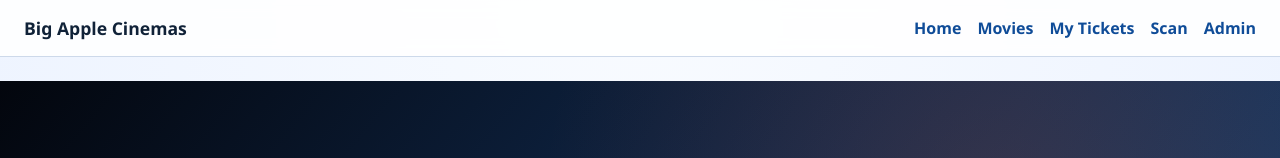
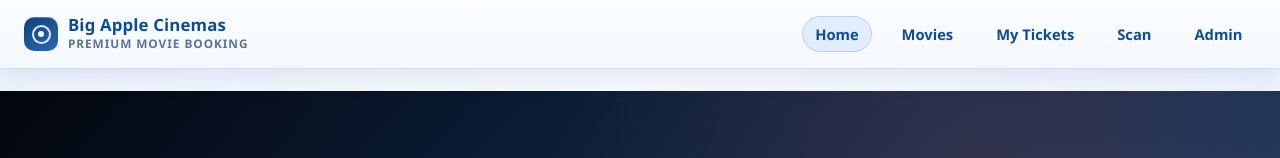
Before and after one commit to vid19/BigAppleCinemas, a React (Vite) app in the folder apps/frontend/: page / in a window 1280 px wide. Shown: the top 158 px of the page. Built offline with nearby package versions, Linux system fonts and the light colour scheme; no server answers.

Commit message:
feat(frontend): apply modular redesign across all pages

```diff
--- a/apps/frontend/src/components/AppShell.jsx
+++ b/apps/frontend/src/components/AppShell.jsx
@@ -1,18 +1,32 @@
-import { Link, Outlet } from "react-router-dom";
+import { NavLink, Outlet } from "react-router-dom";
+
+import { BrandLogo } from "./BrandLogo";
+
+function navClassName({ isActive }) {
+  return `header-nav-link ${isActive ? "is-active" : ""}`;
+}
 
 export function AppShell() {
   return (
     <div className="layout">
-      <header className="header">
-        <h1>
-          <Link to="/">Big Apple Cinemas</Link>
-        </h1>
-        <nav>
-          <Link to="/">Home</Link>
-          <Link to="/movies">Movies</Link>
-          <Link to="/me/tickets">My Tickets</Link>
-          <Link to="/scan">Scan</Link>
-          <Link to="/admin">Admin</Link>
+      <header className="header shell-wrap">
+        <BrandLogo />
+        <nav className="header-nav">
+          <NavLink className={navClassName} to="/">
+            Home
+          </NavLink>
+          <NavLink className={navClassName} to="/movies">
+            Movies
+          </NavLink>
+          <NavLink className={navClassName} to="/me/tickets">
+            My Tickets
+          </NavLink>
+          <NavLink className={navClassName} to="/scan">
+            Scan
+          </NavLink>
+          <NavLink className={navClassName} to="/admin">
+            Admin
+          </NavLink>
         </nav>
       </header>
       <main className="content">
--- /dev/null
+++ b/apps/frontend/src/components/BrandLogo.jsx
@@ -0,0 +1,16 @@
+import { Link } from "react-router-dom";
+
+export function BrandLogo() {
+  return (
+    <Link className="brand-logo" to="/">
+      <span className="brand-mark" aria-hidden="true">
+        <span className="brand-mark-ring" />
+        <span className="brand-mark-core" />
+      </span>
+      <span className="brand-copy">
+        <strong>Big Apple Cinemas</strong>
+        <small>Premium movie booking</small>
+      </span>
+    </Link>
+  );
+}
--- a/apps/frontend/src/pages/AdminDashboardPage.jsx
+++ b/apps/frontend/src/pages/AdminDashboardPage.jsx
@@ -187,8 +187,8 @@ export function AdminDashboardPage() {
   const movieOptions = useMemo(() => movieItems.map((movie) => ({ id: movie.id, title: movie.title })), [movieItems]);
 
   return (
-    <section className="page">
-      <div className="page-header">
+    <section className="page page-shell admin-dashboard-page">
+      <div className="page-header page-header-modern">
         <h2>Admin Dashboard</h2>
         <p>Manage catalog entities for demo environments.</p>
       </div>
--- a/apps/frontend/src/pages/CheckoutProcessingPage.jsx
+++ b/apps/frontend/src/pages/CheckoutProcessingPage.jsx
@@ -13,14 +13,14 @@ export function CheckoutProcessingPage() {
 
   if (!Number.isFinite(orderId) || orderId < 1) {
     return (
-      <section className="page">
+      <section className="page page-shell">
         <p className="status error">Invalid checkout URL. Missing order ID.</p>
       </section>
     );
   }
 
   return (
-    <section className="page checkout-page">
+    <section className="page page-shell checkout-page">
       <div className="checkout-card">
         <p className="hero-kicker">Checkout Processing</p>
         <h2>Complete payment</h2>
--- a/apps/frontend/src/pages/RouteErrorPage.jsx
+++ b/apps/frontend/src/pages/RouteErrorPage.jsx
@@ -18,10 +18,14 @@ export function RouteErrorPage() {
   }
 
   return (
-    <section className="page">
-      <h2>{title}</h2>
+    <section className="page page-shell">
+      <div className="page-header page-header-modern">
+        <h2>{title}</h2>
+      </div>
       <p className="status error">{detail}</p>
-      <Link to="/">Back to home</Link>
+      <Link className="home-inline-link" to="/">
+        Back to home
+      </Link>
     </section>
   );
 }
--- a/apps/frontend/src/styles/global.css
+++ b/apps/frontend/src/styles/global.css
@@ -1035,3 +1035,399 @@ body {
     min-height: 78vh;
   }
 }
+
+/* Modular UI refresh */
+.shell-wrap {
+  max-width: 1400px;
+  margin: 0 auto;
+  width: 100%;
+}
+
+.header {
+  position: sticky;
+  top: 0;
+  z-index: 40;
+  border-bottom: 1px solid #d4e0f1;
+  background: linear-gradient(180deg, rgba(251, 253, 255, 0.96), rgba(242, 248, 255, 0.94));
+  box-shadow: 0 10px 22px rgba(16, 36, 66, 0.08);
+}
+
+.brand-logo {
+  display: inline-flex;
+  align-items: center;
+  gap: 0.62rem;
+  text-decoration: none;
+  color: var(--ink);
+}
+
+.brand-copy {
+  display: grid;
+  gap: 0.05rem;
+}
+
+.brand-copy strong {
+  font-size: 1.05rem;
+  line-height: 1;
+  letter-spacing: 0.01em;
+}
+
+.brand-copy small {
+  color: #5d7291;
+  font-size: 0.74rem;
+  text-transform: uppercase;
+  letter-spacing: 0.08em;
+}
+
+.brand-mark {
+  width: 34px;
+  height: 34px;
+  border-radius: 10px;
+  background: linear-gradient(145deg, #0e3f79, #2c6ab4);
+  position: relative;
+  display: inline-flex;
+  align-items: center;
+  justify-content: center;
+  box-shadow: inset 0 1px 0 rgba(255, 255, 255, 0.3);
+}
+
+.brand-mark-ring {
+  width: 19px;
+  height: 19px;
+  border: 2px solid rgba(242, 247, 255, 0.92);
+  border-radius: 999px;
+}
+
+.brand-mark-core {
+  width: 6px;
+  height: 6px;
+  border-radius: 999px;
+  background: #f6fbff;
+  position: absolute;
+}
+
+.header-nav {
+  display: flex;
+  align-items: center;
+  gap: 0.5rem;
+  flex-wrap: wrap;
+}
+
+.header-nav-link {
+  text-decoration: none;
+  color: #24466f;
+  font-weight: 700;
+  font-size: 0.92rem;
+  border-radius: 999px;
+  padding: 0.45rem 0.78rem;
+  border: 1px solid transparent;
+  transition: background-color 170ms ease, border-color 170ms ease, color 170ms ease;
+}
+
+.header-nav-link:hover {
+  background: #eaf2fd;
+  border-color: #c9dbf1;
+}
+
+.header-nav-link.is-active {
+  color: #0f4c98;
+  background: #e1edfc;
+  border-color: #b9d1ef;
+}
+
+.content {
+  padding: 1rem;
+}
+
+.page-shell {
+  width: min(1240px, 100%);
+  margin: 0 auto;
+  display: grid;
+  gap: 1rem;
+}
+
+.page-header-modern {
+  border: 1px solid #d4e0f2;
+  border-radius: 16px;
+  padding: 1rem 1.05rem;
+  background: linear-gradient(180deg, #f9fcff, #eff6ff);
+  box-shadow: 0 12px 26px rgba(16, 36, 66, 0.06);
+}
+
+.page-header-modern h2 {
+  margin: 0;
+}
+
+.page-header-modern p {
+  margin: 0.45rem 0 0;
+}
+
+.search-row-modern {
+  border: 1px solid #d4e0f2;
+  border-radius: 12px;
+  background: #f8fbff;
+  padding: 0.2rem;
+}
+
+.search-row-modern input {
+  border: none;
+  background: transparent;
+  padding: 0.8rem 0.85rem;
+}
+
+.movie-detail-hero {
+  display: grid;
+  gap: 0.9rem;
+}
+
+.movie-detail-poster {
+  border: 1px solid #d3deee;
+  border-radius: 14px;
+  overflow: hidden;
+  background: linear-gradient(140deg, #10335f, #2a5c98);
+  min-height: 180px;
+  display: flex;
+  align-items: center;
+  justify-content: center;
+}
+
+.movie-detail-poster img {
+  width: 100%;
+  height: 100%;
+  object-fit: cover;
+}
+
+.movie-detail-poster span {
+  color: #dceaff;
+  font-size: 3rem;
+  font-weight: 800;
+}
+
+.filters-wrap-modern {
+  background: #f8fbff;
+  border: 1px solid #d6e2f3;
+  border-radius: 12px;
+  padding: 0.85rem;
+}
+
+.filters-wrap-modern .filter-row {
+  margin-bottom: 0;
+}
+
+.filters-wrap-modern label {
+  font-weight: 700;
+  color: #2c4d77;
+}
+
+.filters-wrap-modern input,
+.filters-wrap-modern select,
+.admin-card input,
+.admin-card textarea,
+.admin-card select,
+.scanner-card input {
+  border: 1px solid #c7d7ec;
+  border-radius: 9px;
+  background: #fff;
+  padding: 0.56rem 0.62rem;
+  font: inherit;
+}
+
+.admin-card button,
+.pagination-row button,
+.seat-summary-actions button,
+.checkout-card button,
+.scanner-card button {
+  border: 1px solid #b8cfeb;
+  border-radius: 9px;
+  background: linear-gradient(180deg, #edf4ff, #dce9fb);
+  color: #0e4e99;
+  font-weight: 700;
+  cursor: pointer;
+  transition: transform 170ms ease, box-shadow 170ms ease;
+}
+
+.admin-card button:hover,
+.pagination-row button:hover,
+.seat-summary-actions button:hover,
+.checkout-card button:hover,
+.scanner-card button:hover {
+  transform: translateY(-1px);
+  box-shadow: 0 9px 18px rgba(16, 44, 81, 0.12);
+}
+
+.movie-card {
+  border-color: #d2e0f3;
+  box-shadow: 0 8px 24px rgba(17, 40, 71, 0.08);
+}
+
+.movie-card-body {
+  padding: 0.9rem;
+}
+
+.ticket-card,
+.scanner-card,
+.checkout-card,
+.admin-card {
+  border-color: #d2e0f3;
+  box-shadow: 0 12px 28px rgba(16, 44, 81, 0.08);
+}
+
+.seat-page-modern .seat-stage-card {
+  background: radial-gradient(circle at 20% 0%, #18457d 0%, #0f2f57 44%, #081a30 100%);
+  border: 1px solid #17375c;
+  box-shadow: 0 18px 30px rgba(8, 23, 43, 0.36);
+}
+
+.seat-page-modern .seat-layout-modern {
+  gap: 1rem;
+}
+
+.seat-page-modern .seat-booking-panel {
+  background: linear-gradient(180deg, #101d33, #0b1829);
+  color: #e8f1fe;
+  border: 1px solid #264569;
+}
+
+.seat-page-modern .seat-booking-panel h3 {
+  margin: 0 0 0.5rem;
+}
+
+.seat-page-modern .seat-booking-panel p {
+  color: #c2d7f2;
+}
+
+.seat-selection-copy {
+  min-height: 40px;
+}
+
+.seat-price-strip {
+  margin-top: 0.35rem;
+  border: 1px solid #2a4f7c;
+  border-radius: 10px;
+  padding: 0.55rem 0.65rem;
+  background: rgba(25, 48, 78, 0.52);
+  display: flex;
+  align-items: center;
+  justify-content: space-between;
+  gap: 0.7rem;
+  color: #dce9fa;
+}
+
+.seat-price-strip strong {
+  font-size: 1.12rem;
+  color: #fff;
+}
+
+.seat-summary-stats {
+  margin-top: 0.8rem;
+  display: grid;
+  grid-template-columns: 1fr 1fr;
+  gap: 0.5rem;
+}
+
+.seat-summary-stats span {
+  display: inline-flex;
+  align-items: center;
+  gap: 0.45rem;
+  padding: 0.34rem 0.46rem;
+  border: 1px solid #274c79;
+  border-radius: 8px;
+  background: rgba(18, 35, 56, 0.7);
+  font-size: 0.82rem;
+  color: #dce9fa;
+}
+
+.seat-page-modern .seat-summary-actions a {
+  color: #d6e8ff;
+}
+
+.seat-page-modern .seat-summary-actions button {
+  border: 1px solid #356aa7;
+  background: linear-gradient(180deg, #2f64a2, #245089);
+  color: #f6faff;
+}
+
+.seat-page-modern .seat-layout-canvas {
+  background: radial-gradient(circle at 50% 0%, #16355f 0%, #0f233f 40%, #081729 100%);
+  border: 1px solid #27466c;
+  border-radius: 16px;
+  box-shadow: 0 20px 34px rgba(10, 24, 44, 0.44);
+  color: #d8e8fe;
+}
+
+.seat-screen-text {
+  margin: 0 0 0.85rem;
+  text-align: center;
+  text-transform: uppercase;
+  letter-spacing: 0.16em;
+  font-size: 0.72rem;
+  color: #d0e2fd;
+}
+
+.seat-page-modern .seat-grid {
+  gap: 0.34rem;
+  min-width: 560px;
+}
+
+.seat-page-modern .seat-button {
+  border-color: #3e5474;
+  background: #1f3553;
+  color: #d7e8ff;
+  border-radius: 6px;
+  font-size: 0.74rem;
+  padding: 0.37rem 0.08rem;
+}
+
+.seat-page-modern .seat-button.available {
+  background: #143151;
+}
+
+.seat-page-modern .seat-button.available:hover {
+  background: #1f4a79;
+}
+
+.seat-page-modern .seat-button.held {
+  background: #4d4020;
+  color: #f8e8be;
+  border-color: #87734a;
+}
+
+.seat-page-modern .seat-button.sold {
+  background: #3c2930;
+  color: #f4cfd5;
+  border-color: #76515d;
+}
+
+.seat-page-modern .seat-button.selected {
+  background: #3d8cff;
+  border-color: #6ba7ff;
+  color: #fff;
+}
+
+.seat-page-modern .seat-legend {
+  margin-top: 0.8rem;
+  margin-bottom: 0;
+  justify-content: center;
+}
+
+.seat-page-modern .seat-legend span {
+  color: #d5e6ff;
+}
+
+@media (min-width: 768px) {
+  .content {
+    padding: 1.35rem 1.6rem 1.8rem;
+  }
+
+  .movie-detail-hero {
+    grid-template-columns: minmax(210px, 250px) 1fr;
+    align-items: stretch;
+  }
+
+  .movie-detail-poster {
+    min-height: 220px;
+  }
+
+  .seat-page-modern .seat-layout-modern {
+    grid-template-columns: minmax(310px, 360px) 1fr;
+  }
+}
```
Also changed, not shown: apps/frontend/src/pages/MovieDetailPage.jsx (+16 -7 lines), apps/frontend/src/pages/MoviesPage.jsx (+4 -4 lines), apps/frontend/src/pages/MyTicketsPage.jsx (+5 -5 lines), apps/frontend/src/pages/NotFoundPage.jsx (+7 -3 lines), apps/frontend/src/pages/SeatSelectionPage.jsx (+73 -48 lines), apps/frontend/src/pages/TicketScannerPage.jsx (+4 -4 lines).
